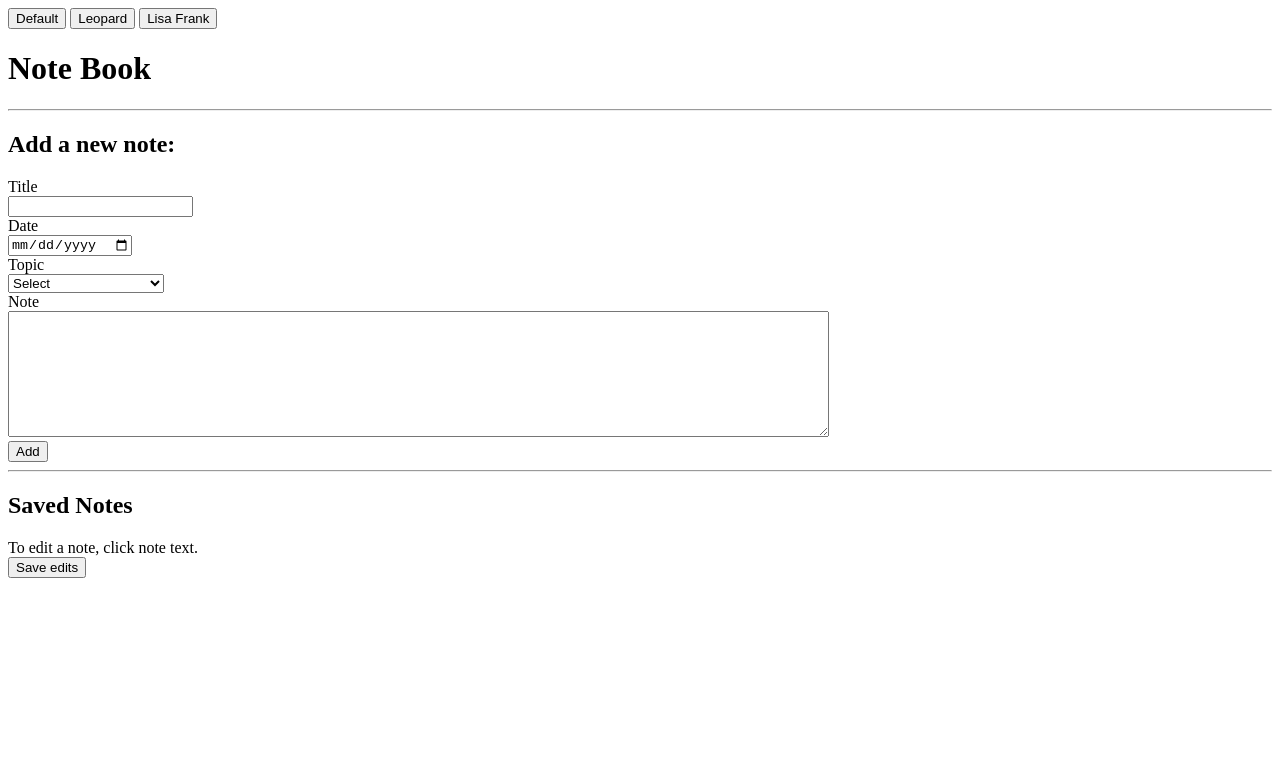
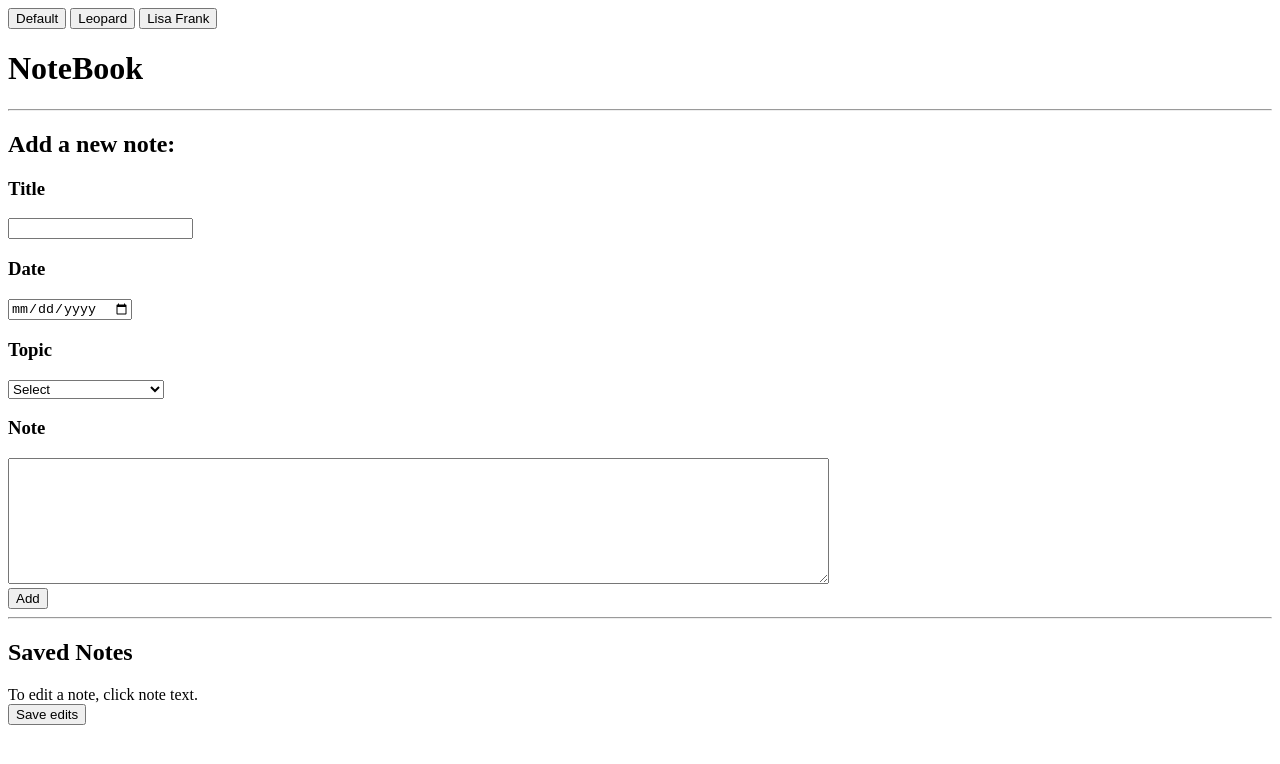
Before and after one commit to kylechinick/note-taker, a plain HTML site: page src/index.html in a window 1280 px wide. Drawn offline with Linux system fonts and the light colour scheme.

Commit message:
lunch commit

```diff
--- a/src/css/styles.css
+++ b/src/css/styles.css
@@ -21,15 +21,32 @@ body {
 
 h1 {
   font-weight: bold;
-  margin-bottom: 40px;
   font-size: 50px;
+  background-color: white;
+
+}
+
+h2 {
+  font-weight: bold;
+  font-size: 30px;
+  background-color: white;
+
+}
+
+h3 {
+  font-weight: bold;
+  font-size: 20px;
+  background-color: white;
+
 }
 
 .container {
   border-radius: 25px;
-  background-color: rgb(243, 252, 255);
+  background-color: white;
+  /* background-image: url("https://i.etsystatic.com/26706693/r/il/8baf51/2938976582/il_fullxfull.2938976582_s8th.jpg"); */
+  background-size: 100%;
   padding: 7%;
-  width: 90%;
+  width: 70%;
   position: relative;
   margin-left: auto;
   margin-right: auto;
@@ -46,15 +63,15 @@ h1 {
 #new-date,
 #new-topic,
 #new-content {
-  width: 100%;
-  height: 40px;
+  width: 50%;
+  height: 35px;
   border-radius: 5px;
   font-family: 'Old Standard TT', serif;
   text-align: left;
-  font-size: medium;
-  margin-top: 20px;
-  margin-bottom: 20px;
-  padding: 10px;
+  font-size: 20px;
+  padding: 5px;
+  background-color: white;
+  text-align: center;
 }
 
 #new-content {
@@ -64,9 +81,8 @@ h1 {
   font-family: 'Old Standard TT', serif;
   text-align: left;
   font-size: medium;
-  margin-top: 20px;
-  margin-bottom: 20px;
-  padding: 10px;
+  padding: 5px;
+  background-color: white;
 }
 
 .btn-primary {
@@ -94,13 +110,12 @@ h1 {
   text-align: center;
   font-size: medium;
   margin-top: 20px;
-  /* background-color: black; */
   color: white;
   border-style: double;
   border-width: 5px;
   border-color: gainsboro;
   box-sizing: border-box;
-  font-size: 10px;
+  font-size: 12px;
 }
 
 #leopard-btn {
@@ -117,7 +132,7 @@ h1 {
   border-width: 5px;
   border-color: gainsboro;
   box-sizing: border-box;
-  font-size: 10px;
+  font-size: 12px;
 }
 
 #lisa-btn {
@@ -134,7 +149,7 @@ h1 {
   border-width: 5px;
   border-color: gainsboro;
   box-sizing: border-box;
-  font-size: 10px;
+  font-size: 12px;
 }
 
 #save, .deleteButton {
--- a/src/index.html
+++ b/src/index.html
@@ -18,25 +18,25 @@
 
 
   <div class="container">
-    <h1>Note Book</h1>
+    <h1>NoteBook</h1>
     <div class="row">
       <div class="col-md-6">
         <hr>
         <h2>Add a new note:</h2>
         <form id="new-note">
           <div class="form-group">
-            <label for="new-title">Title</label>
-            <br>
+            <h3><label for="new-title">Title</label></h3>
+
             <input type="text" class="form-control" id="new-title" required>
           </div>
           <div class="form-group">
-            <label for="new-date">Date</label>
-            <br>
+            <h3><label for="new-date">Date</label></h3>
+
             <input type="date" class="form-control" id="new-date" required>
           </div>
           <div class="form-group">
-            <label for="new-topic">Topic</label>
-            <br>
+          <h3><label for="new-topic">Topic</label></h3>
+
             <select id="new-topic">
               <option value="select" disabled selected>Select</option>
               <option value="html">HTML</option>
@@ -49,8 +49,8 @@
             </select>
           </div>
           <div class="form-group">
-            <label for="new-content">Note</label>
-            <br>
+          <h3><label for="new-content">Note</label></h3>
+
             <textarea id="new-content" cols="100" rows="8" required></textarea>
           </div>
       </div>
```
Also changed, not shown: README.md.
